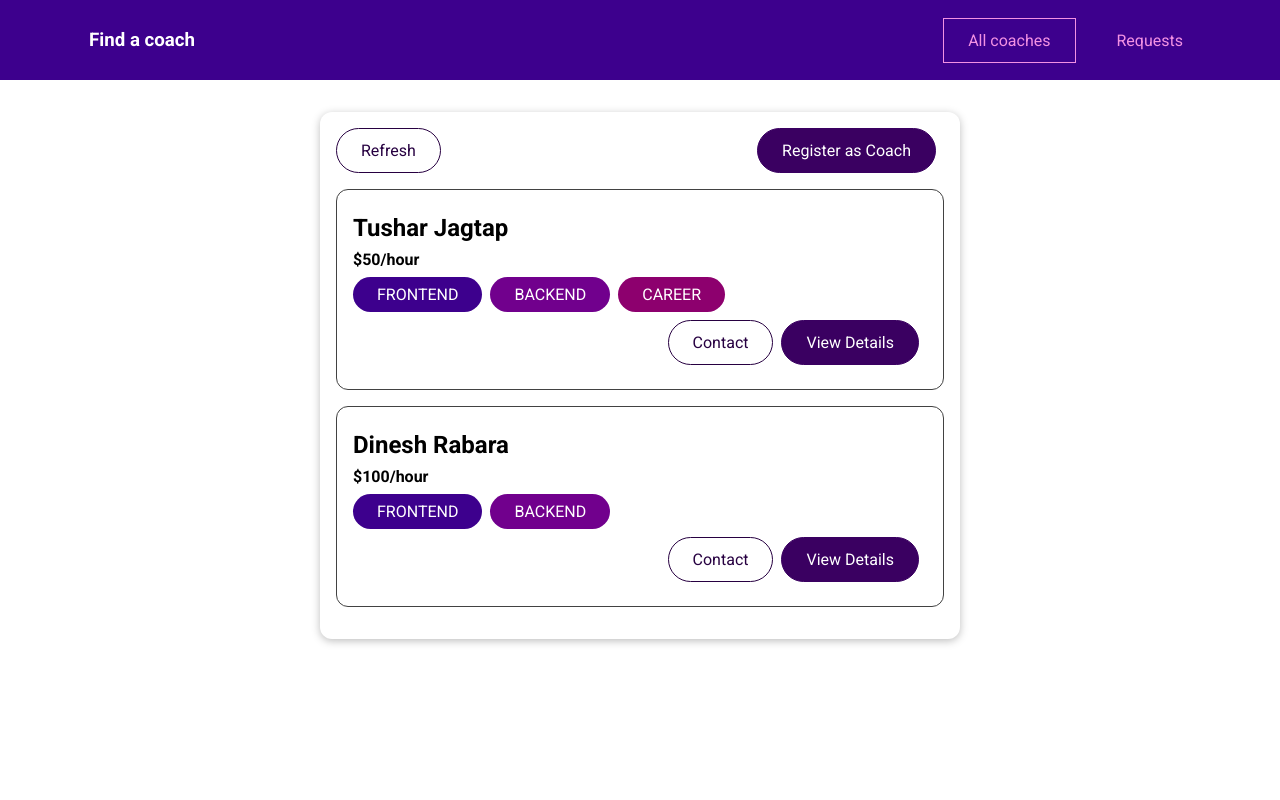
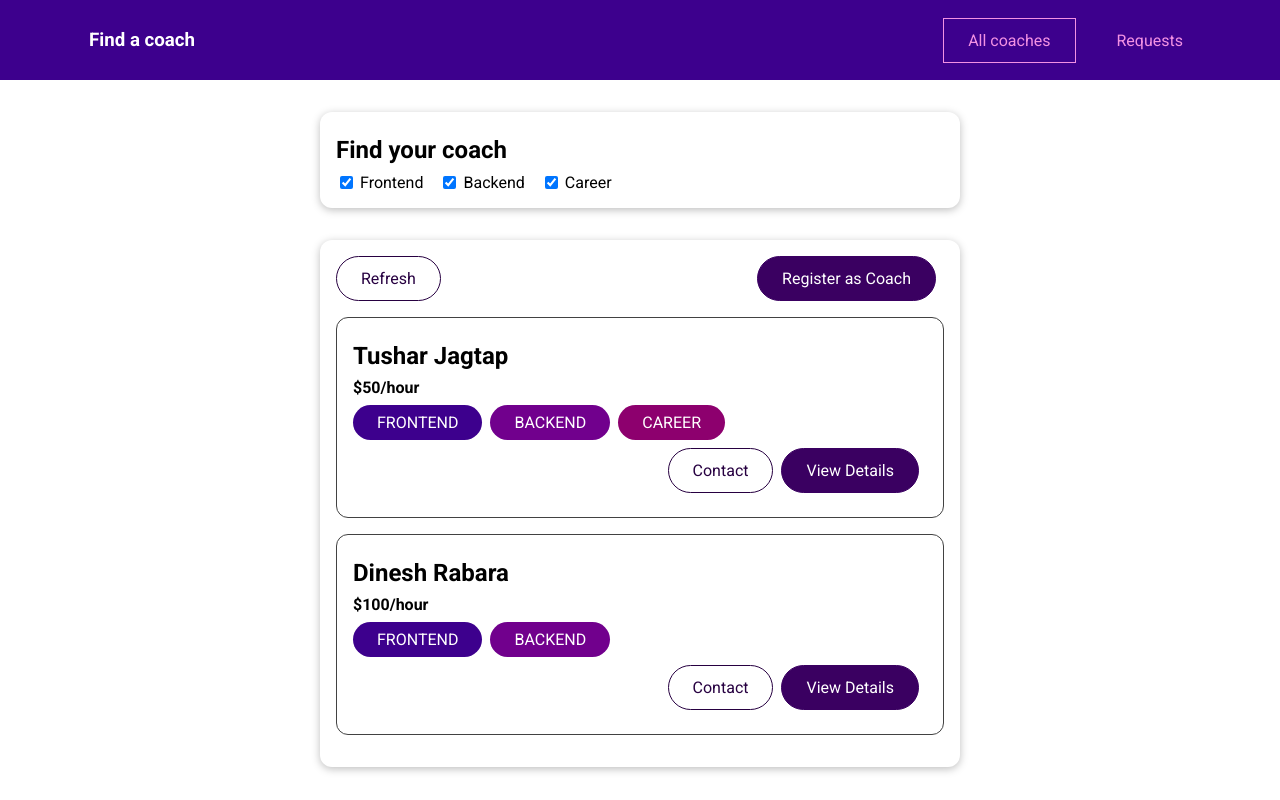
Before and after one commit to jagtap0920/vue-course-complete-guide, a Vue app: page /coaches in a window 1280 px wide. Built offline with nearby package versions, Linux system fonts and the light colour scheme.

Commit message:
[TASK] Added coach filters component

```diff
--- /dev/null
+++ b/src/components/coaches/CoachFilter.vue
@@ -0,0 +1,67 @@
+<template>
+  <base-card>
+    <h2>Find your coach</h2>
+    <span class="filter-option">
+      <input type="checkbox" id="frontend" checked @change="onInputChange" />
+      <label for="frontend">Frontend</label>
+    </span>
+    <span class="filter-option">
+      <input type="checkbox" id="backend" checked @change="onInputChange" />
+      <label for="backend">Backend</label>
+    </span>
+    <span class="filter-option">
+      <input type="checkbox" id="career" checked @change="onInputChange" />
+      <label for="career">Career</label>
+    </span>
+  </base-card>
+</template>
+
+<script>
+export default {
+  emits: ['filter-change'],
+  data: () => {
+    return {
+      filters: {
+        frontend: true,
+        backend: true,
+        career: true,
+      },
+    };
+  },
+  methods: {
+    onInputChange(e) {
+      const selectedFilter = e.target.id;
+      const isActive = e.target.checked;
+      const selectedFilters = {
+        ...this.filters,
+        [selectedFilter]: isActive,
+      };
+      this.filters = selectedFilters;
+      this.$emit('filter-change', selectedFilters);
+    },
+  },
+};
+</script>
+
+<style scoped>
+h2 {
+  margin: 0.5rem 0;
+}
+
+.filter-option {
+  margin-right: 1rem;
+}
+
+.filter-option label,
+.filter-option input {
+  vertical-align: middle;
+}
+
+.filter-option label {
+  margin-left: 0.25rem;
+}
+
+.filter-option.active label {
+  font-weight: bold;
+}
+</style>
--- a/src/pages/coaches/CoachesList.vue
+++ b/src/pages/coaches/CoachesList.vue
@@ -1,4 +1,8 @@
 <template>
+  <section>
+    <coach-filter @filter-change="onFilterChange"></coach-filter>
+  </section>
+  <section>
     <base-card>
       <div class="controls">
         <base-button mode="outline">Refresh</base-button>
@@ -19,19 +23,51 @@
       </ul>
       <h3 v-else>No coaches found</h3>
     </base-card>
+  </section>
 </template>
 
 <script>
 import CoachItem from '../../components/coaches/CoachItem.vue';
+import CoachFilter from '../../components/coaches/CoachFilter.vue';
 import BaseButton from '../../ui/BaseButton.vue';
 export default {
   components: {
     CoachItem,
     BaseButton,
+    CoachFilter,
+  },
+  data() {
+    return {
+      filters: {
+        frontend: true,
+        backend: true,
+        career: true,
+      },
+    };
+  },
+  methods: {
+    onFilterChange(selectedFilters) {
+      this.filters = selectedFilters;
+    },
   },
   computed: {
     filteredCoaches() {
-      return this.$store.getters['coaches/coaches'];
+      const coaches = this.$store.getters['coaches/coaches'];
+
+      const filteredCoaches = coaches.filter((coach) => {
+        if (this.filters.frontend && coach.areas.includes('frontend')) {
+          return true;
+        }
+        if (this.filters.backend && coach.areas.includes('backend')) {
+          return true;
+        }
+        if (this.filters.career && coach.areas.includes('career')) {
+          return true;
+        }
+        return false;
+      });
+
+      return filteredCoaches;
     },
     hasCoaches() {
       return this.$store.getters['coaches/hasCoaches'];
```
Lines whose indentation alone changed are shown as unchanged.
